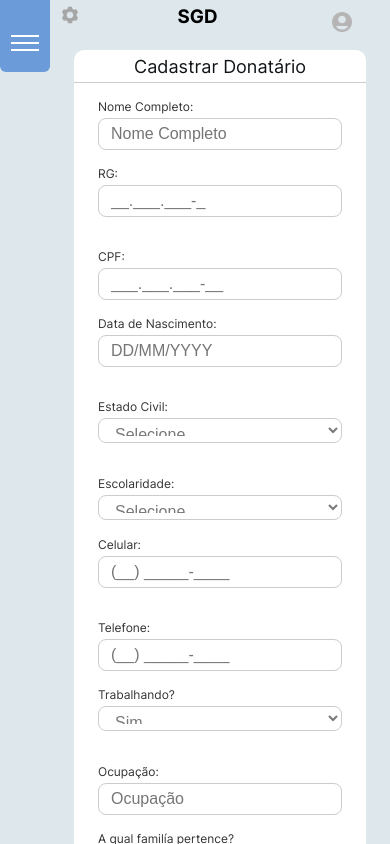
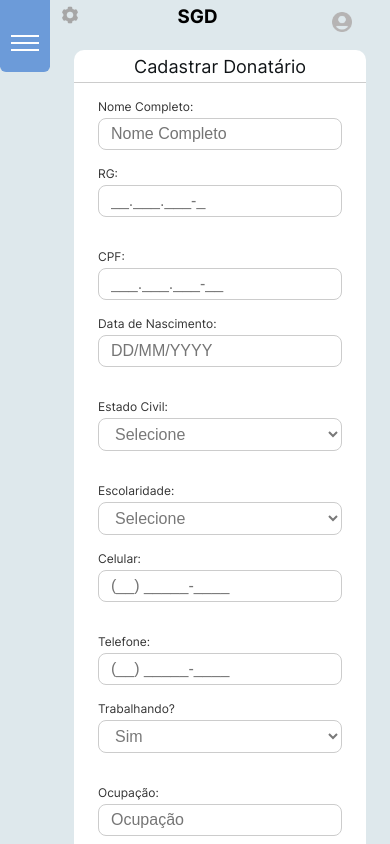
Before and after one commit to Conexao-Solidaria/consol-site-reactjs, a React (Create React App) app: page /cadastrar-donatario in a window 390 px wide. Built offline with nearby package versions, Linux system fonts and the light colour scheme.

Commit message:
feat(): responsividade

```diff
--- a/src/components/comboBox/ComboBox.module.css
+++ b/src/components/comboBox/ComboBox.module.css
@@ -21,4 +21,5 @@
   background-color: var(--global-white);
   border-radius: 8px;
   box-sizing: border-box;
+  height: auto;
 }
--- a/src/components/detalhesLista/donatarioDetalhes/DonatarioDetalhes.module.css
+++ b/src/components/detalhesLista/donatarioDetalhes/DonatarioDetalhes.module.css
@@ -58,3 +58,9 @@ p {
   justify-content: center;
   align-items: end;
 }
+
+@media (max-width: 950px) {
+  .enderecoDetalhes {
+    display: none;
+  }
+}
--- a/src/pages/cadastrarDonatario/CadastrarDonatario.module.css
+++ b/src/pages/cadastrarDonatario/CadastrarDonatario.module.css
@@ -38,6 +38,7 @@ body {
 .containerConteudo {
   box-sizing: border-box;
   padding: 16px 24px;
+  height: 100vh;
 }
 
 .tituloPagina {
@@ -141,7 +142,7 @@ body {
 @media (max-width: 950px) {
 
   .containerFormulario {
-    height: 96%;
+    height: 95%;
   }
 
   .imagem {
--- a/src/pages/donatarios/Donatarios.module.css
+++ b/src/pages/donatarios/Donatarios.module.css
@@ -112,3 +112,9 @@ p {
   max-height: 100%;
   overflow-y: auto;
 }
+
+@media (max-width: 950px) {
+  .containerPesquisa h2 {
+    display: none;
+  }
+}
```
